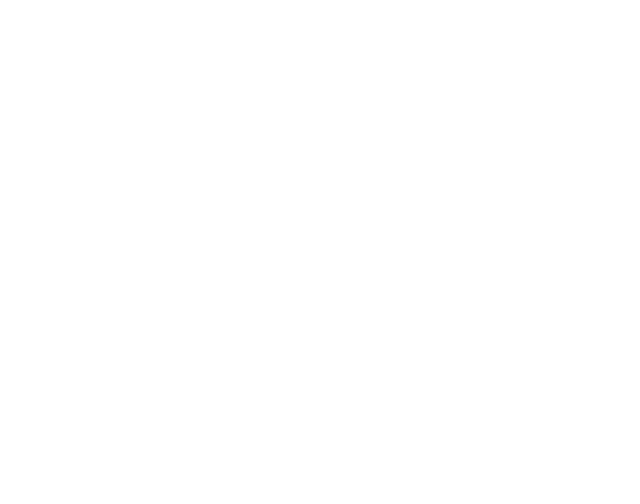
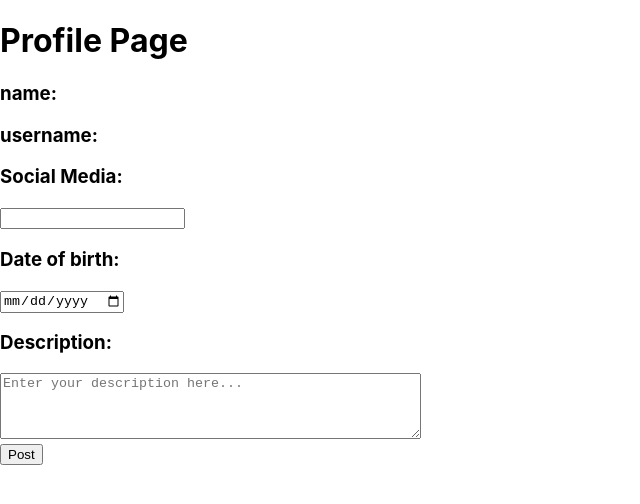
Before and after one commit to SalmanAlfarisi5/OpenJio-workspace, a React (Create React App) app in the folder frontend/: page /profile in a window 1280 px wide. Before the commit this address had no page. Shown: the top 504 px of the page, without its empty margins (0-640 px from the left). Built offline with nearby package versions, Linux system fonts and the light colour scheme.

Commit message:
Added profile page
Implemented profile page
added profile icon

```diff
--- a/frontend/src/App.js
+++ b/frontend/src/App.js
@@ -12,6 +12,7 @@ import Leaderboard from "./components/Leaderboard";
 import Activities from "./components/Activities";
 import LearnMore from "./components/LearnMore";
 import DetailedActivities from "./components/DetailedActivities";
+import Profile from "./components/Profile";
 
 const Home = () => {
   const navigate = useNavigate();
@@ -66,6 +67,7 @@ const App = () => {
         <Route path="/Activities" element={<Activities />} />
         <Route path="/LearnMore" element={<LearnMore />} />
         <Route path="/DetailedActivities" element={<DetailedActivities />} />
+        <Route path="/profile" element={<Profile />} />
       </Routes>
     </Router>
   );
--- a/frontend/src/components/Activities.css
+++ b/frontend/src/components/Activities.css
@@ -13,11 +13,12 @@
     position: relative;
 }
 
-.logo {
+.Profile {
     position: absolute;
-    top: 20px;
-    left: 20px;
-    width: 150px;
+    top: 10px;
+    left: 10px;
+    width: 100px;
+    height: 100px;
 }
 
 .top-button {
--- a/frontend/src/components/Activities.js
+++ b/frontend/src/components/Activities.js
@@ -6,7 +6,13 @@ const Activities = () => {
   const navigate = useNavigate();
   return (
     <div className="activities-container">
-      <img src="/logo.png" alt="Logo" className="logo" />
+      <img
+        src="/Avatar.png"
+        alt="Profile"
+        className="Profile"
+        onClick={() => navigate("/profile")}
+        style={{ cursor: "pointer" }}
+      />
       <div className="top-button">
         <button
           className="button button-link"
--- a/frontend/src/components/Login.js
+++ b/frontend/src/components/Login.js
@@ -4,37 +4,39 @@ import "./Login.css";
 
 const Login = () => {
   const [formData, setFormData] = useState({
-    username: '',
-    password: ''
+    username: "",
+    password: "",
   });
 
-  const [error, setError] = useState('');
-  const [success, setSuccess] = useState('');
+  const [error, setError] = useState("");
+  const [success, setSuccess] = useState("");
 
   const handleChange = (e) => {
     const { name, value } = e.target;
     setFormData({
       ...formData,
-      [name]: value
+      [name]: value,
     });
   };
 
   const handleSubmit = async (e) => {
     e.preventDefault();
     try {
-      const response = await axios.post('http://localhost:8080/api/login', formData);
-      console.log('Login successful:', response.data);
-      setSuccess('Login successful!');
-      setError('');
-      // Optionally handle successful login (e.g., redirect to dashboard)
+      const response = await axios.post(
+        "http://localhost:8080/api/login",
+        formData
+      );
+      console.log("Login successful:", response.data);
+      setSuccess("Login successful!");
+      setError("");
     } catch (error) {
       if (error.response && error.response.data) {
         setError(error.response.data.error);
-        setSuccess('');
+        setSuccess("");
       } else {
-        console.error('Error logging in:', error);
-        setError('An unexpected error occurred.');
-        setSuccess('');
+        console.error("Error logging in:", error);
+        setError("An unexpected error occurred.");
+        setSuccess("");
       }
     }
   };
@@ -47,11 +49,25 @@ const Login = () => {
         {success && <div className="success-message">{success}</div>}
         <div>
           <label htmlFor="username">Username:</label>
-          <input type="text" id="username" name="username" value={formData.username} onChange={handleChange} required />
+          <input
+            type="text"
+            id="username"
+            name="username"
+            value={formData.username}
+            onChange={handleChange}
+            required
+          />
         </div>
         <div>
           <label htmlFor="password">Password:</label>
-          <input type="password" id="password" name="password" value={formData.password} onChange={handleChange} required />
+          <input
+            type="password"
+            id="password"
+            name="password"
+            value={formData.password}
+            onChange={handleChange}
+            required
+          />
         </div>
         <button type="submit">Login</button>
       </form>
--- /dev/null
+++ b/frontend/src/components/Profile.js
@@ -0,0 +1,44 @@
+// src/components/Profile.js
+import React, { useState } from "react";
+
+const Profile = () => {
+  const [dob, setDob] = useState("");
+  const [description, setDescription] = useState("");
+
+  const handleDobChange = (event) => {
+    setDob(event.target.value);
+  };
+
+  const handleDescriptionChange = (event) => {
+    setDescription(event.target.value);
+  };
+
+  const handleSubmit = () => {
+    console.log("Date of birth:", dob);
+    console.log("Description:", description);
+  };
+
+  return (
+    <div>
+      <h1>Profile Page</h1>
+      <h3>name: </h3>
+      <h3>username:</h3>
+      <h3>Social Media:</h3>
+      <input type="text"></input>
+      <h3>Date of birth:</h3>
+      <input type="date" value={dob} onChange={handleDobChange} />
+      <h3>Description:</h3>
+      <textarea
+        value={description}
+        onChange={handleDescriptionChange}
+        rows="4"
+        cols="50"
+        placeholder="Enter your description here..."
+      />
+      <br />
+      <button onClick={handleSubmit}>Post</button>
+    </div>
+  );
+};
+
+export default Profile;
--- a/frontend/src/components/Register.js
+++ b/frontend/src/components/Register.js
@@ -5,28 +5,30 @@ import "./Register.css";
 
 const Register = () => {
   const [formData, setFormData] = useState({
-    email: '',
-    fullname: '',
-    username: '',
-    password: ''
+    email: "",
+    fullname: "",
+    username: "",
+    password: "",
   });
 
   const handleChange = (e) => {
     const { name, value } = e.target;
     setFormData({
       ...formData,
-      [name]: value
+      [name]: value,
     });
   };
 
   const handleSubmit = async (e) => {
     e.preventDefault();
     try {
-      const response = await axios.post('http://localhost:8080/api/register', formData);
-      console.log('Registration successful:', response.data);
-      // Optionally handle successful registration (e.g., redirect to login page)
+      const response = await axios.post(
+        "http://localhost:8080/api/register",
+        formData
+      );
+      console.log("Registration successful:", response.data);
     } catch (error) {
-      console.error('Error registering user:', error);
+      console.error("Error registering user:", error);
     }
   };
 
@@ -37,19 +39,47 @@ const Register = () => {
       <form onSubmit={handleSubmit}>
         <div className="input-container">
           <label htmlFor="email">Email</label>
-          <input type="email" id="email" name="email" value={formData.email} onChange={handleChange} required />
+          <input
+            type="email"
+            id="email"
+            name="email"
+            value={formData.email}
+            onChange={handleChange}
+            required
+          />
         </div>
         <div className="input-container">
           <label htmlFor="fullname">Fullname</label>
-          <input type="text" id="fullname" name="fullname" value={formData.fullname} onChange={handleChange} required />
+          <input
+            type="text"
+            id="fullname"
+            name="fullname"
+            value={formData.fullname}
+            onChange={handleChange}
+            required
+          />
         </div>
         <div className="input-container">
           <label htmlFor="username">Username</label>
-          <input type="text" id="username" name="username" value={formData.username} onChange={handleChange} required />
+          <input
+            type="text"
+            id="username"
+            name="username"
+            value={formData.username}
+            onChange={handleChange}
+            required
+          />
         </div>
         <div className="input-container">
           <label htmlFor="password">Password</label>
-          <input type="password" id="password" name="password" value={formData.password} onChange={handleChange} required />
+          <input
+            type="password"
+            id="password"
+            name="password"
+            value={formData.password}
+            onChange={handleChange}
+            required
+          />
         </div>
 
         <button type="submit" className="register-button">
```
Also changed, not shown: frontend/public/Avatar.png (added).
